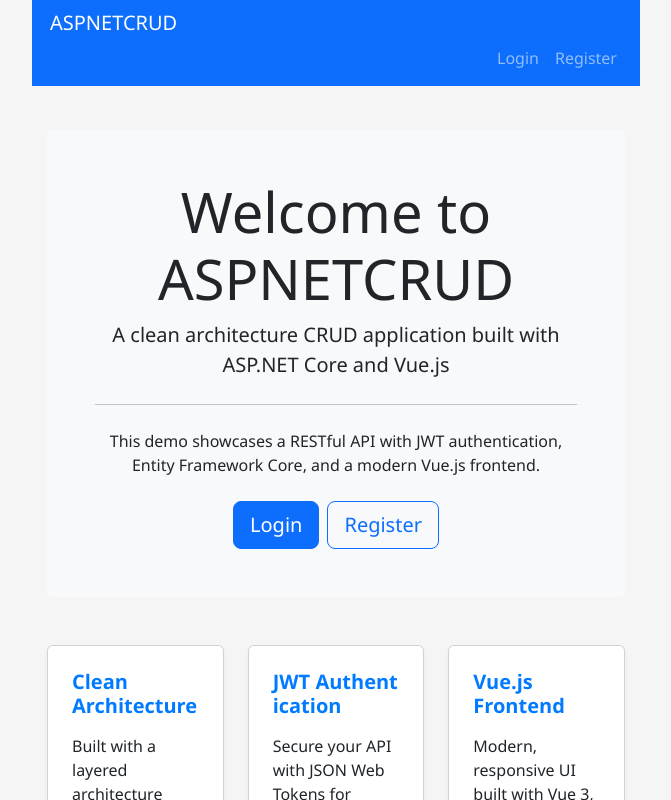
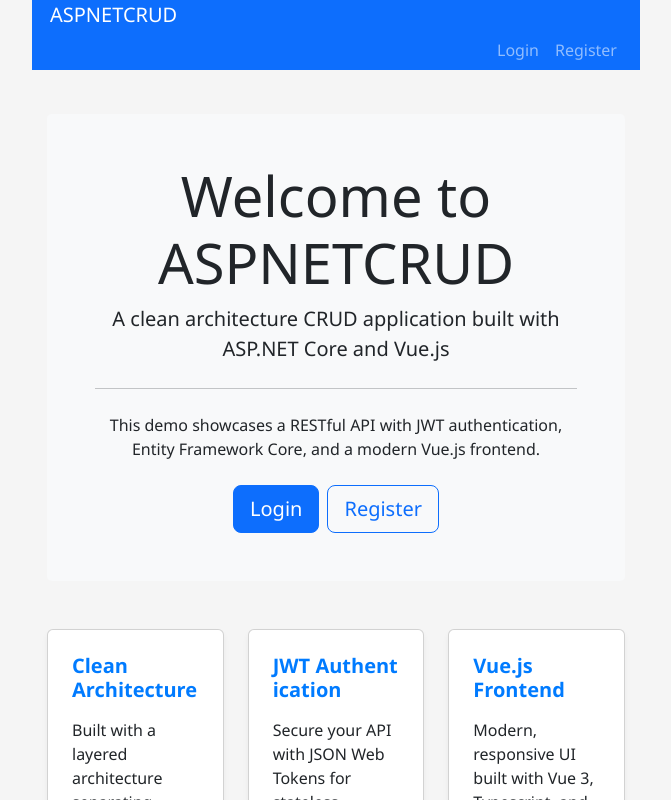
Before and after one commit to mrhonek/dotnetcrudclient, a Vue app: page / in a window 1280 px wide. Shown: the top 800 px of the page, without its empty margins (0-671 px from the left). Built offline with nearby package versions, Linux system fonts and the light colour scheme; the HTML template or start-up script is replaced by a standard one.

Commit message:
fix: Reduce navbar height and adjust container for equal whitespace

```diff
--- a/src/App.vue
+++ b/src/App.vue
@@ -48,10 +48,12 @@
 
 .main-container {
   width: 100%;
-  max-width: 1200px;
-  padding: 0 15px;
+  max-width: 1140px;
+  margin-left: auto;
+  margin-right: auto;
+  padding-left: 15px;
+  padding-right: 15px;
   box-sizing: border-box;
-  margin: 0 auto;
 }
 
 @media (max-width: 768px) {
--- a/src/components/NavBar.vue
+++ b/src/components/NavBar.vue
@@ -80,7 +80,7 @@
 
 <style scoped>
 .navbar {
-  padding: 0.5rem 0;
+  padding: 0;
 }
 
 .navbar-collapse {
```
